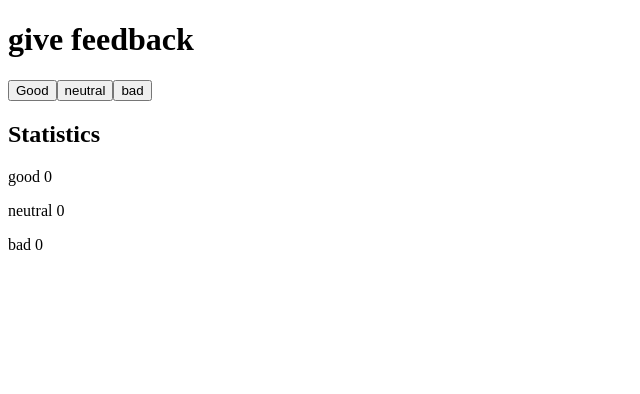
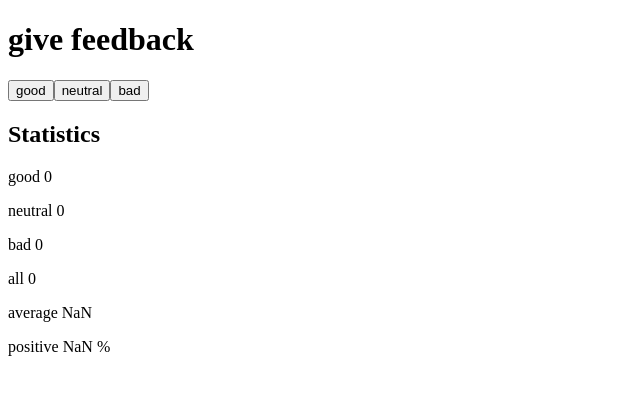
Before and after one commit to Madhusmitamis/02-unicafe, a React (Vite) app: page / in a window 1280 px wide. Shown: the top 394 px of the page, without its empty margins (0-640 px from the left). Built offline with nearby package versions, Linux system fonts and the light colour scheme.

Commit message:
1.7 unicafe step2 done.

```diff
--- a/src/App.jsx
+++ b/src/App.jsx
@@ -9,30 +9,42 @@ const App = () => {
 
   const handleGood = ()=> {
     setGood(good + 1)
+
   }
   const handleNeutral=()=>{
     setNeutral(neutral+1)
+
   }
   const handleBad = ()=>{
     setBad(bad + 1)
+
   }
+  const all = good + neutral + bad
+
+  const averageScore = (good * 1 +neutral *0 + bad * -1) / all
+
+  const positivePercentage = (good / all) * 100
+
+
 
   return (
     <div>
       <h1>give feedback</h1>
       <div>
-        <button onClick={() => handleGood('good')}>Good</button>
-        <button onClick={() => handleNeutral('neutral')}>neutral</button>
-        <button onClick={() => handleBad('bad')}>bad</button>
+        <button onClick= {handleGood}>good</button>
+        <button onClick= {handleNeutral}>neutral</button>
+        <button onClick={handleBad}>bad</button>
       </div>
       <div>
         <h2>Statistics</h2>
         <p>good {good}</p>
         <p>neutral {neutral}</p>
         <p>bad {bad}</p>
+        <p>all  {all}</p>
+        <p>average {averageScore}</p>
+        <p>positive {positivePercentage} %</p>
 
       </div>
-
     </div>
   )
 }
```
